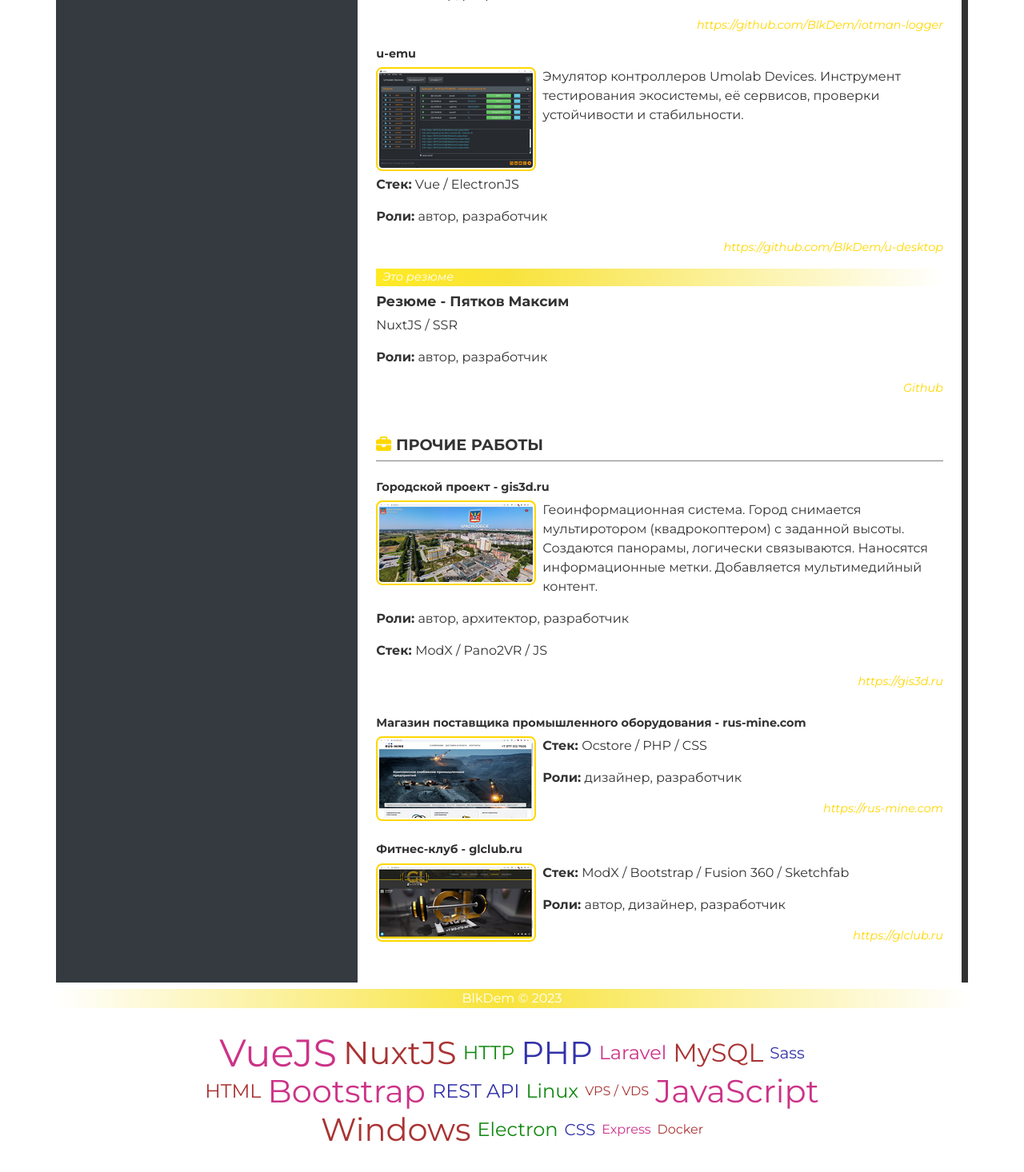
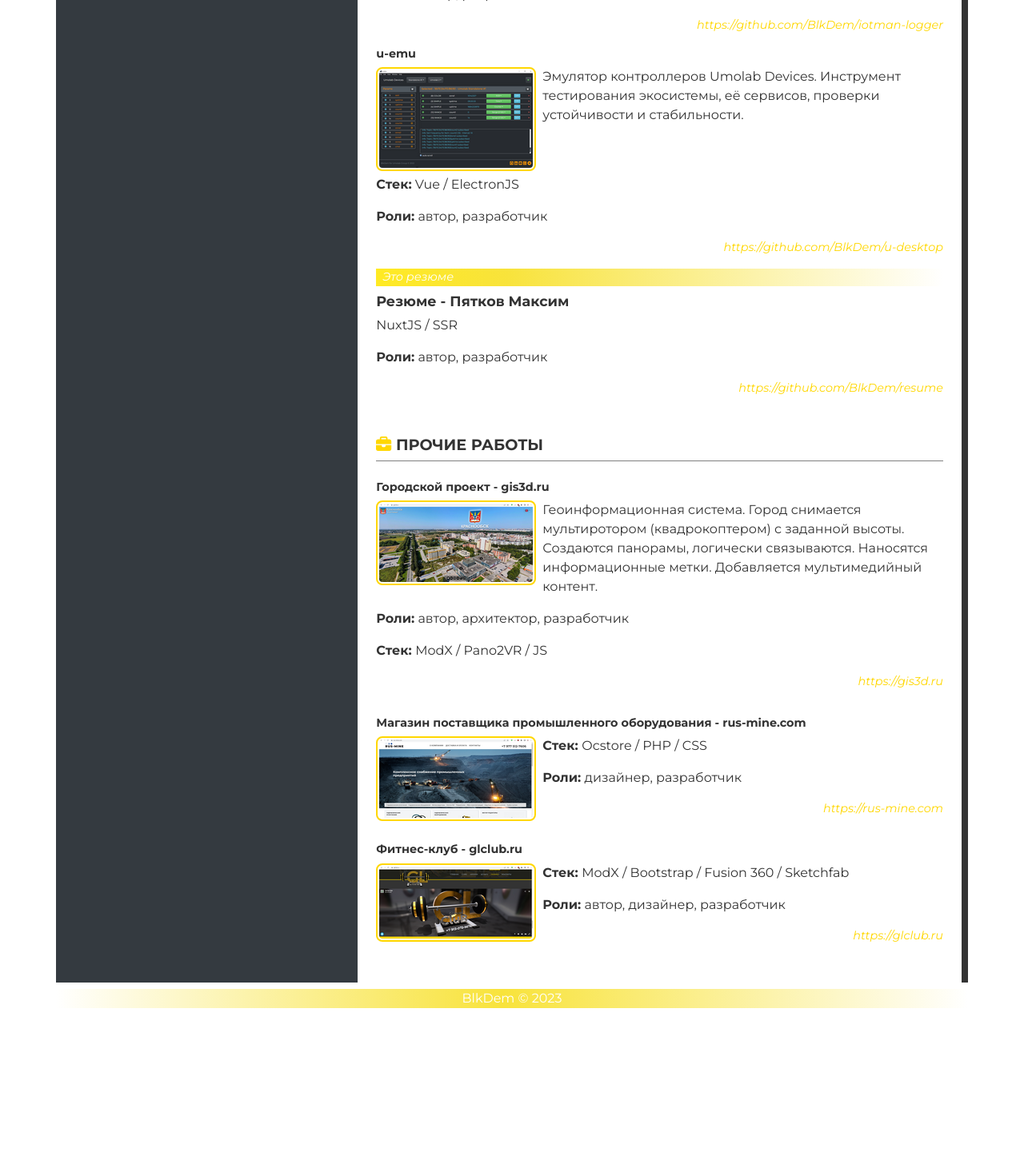
Before and after one commit to BlkDem/resume, a Nuxt app: page / in a window 1280 px wide. Shown: the part 3146-4612 px from the top of the page at 80% size. After the commit the page ends 4415 px from the top, so only its background shows below. Built offline with nearby package versions, Linux system fonts and the light colour scheme.

Commit message:
edit portfolio

```diff
--- a/components/Portfolio.vue
+++ b/components/Portfolio.vue
@@ -96,7 +96,7 @@
 
     <p class="bottom-p">
       <a class="gold" href="https://github.com/BlkDem/resume" target="_blank">
-        Github
+        https://github.com/BlkDem/resume
       </a>
     </p>
 
--- a/pages/index.vue
+++ b/pages/index.vue
@@ -52,7 +52,7 @@
     <template v-slot:bottom >
       <Footer />
 
-      <TagCloud />
+      <!-- <TagCloud /> -->
     </template>
 
   </MasterLayer>
```
Also changed, not shown: 1 other file (tests, documents, lock files or other folders).
